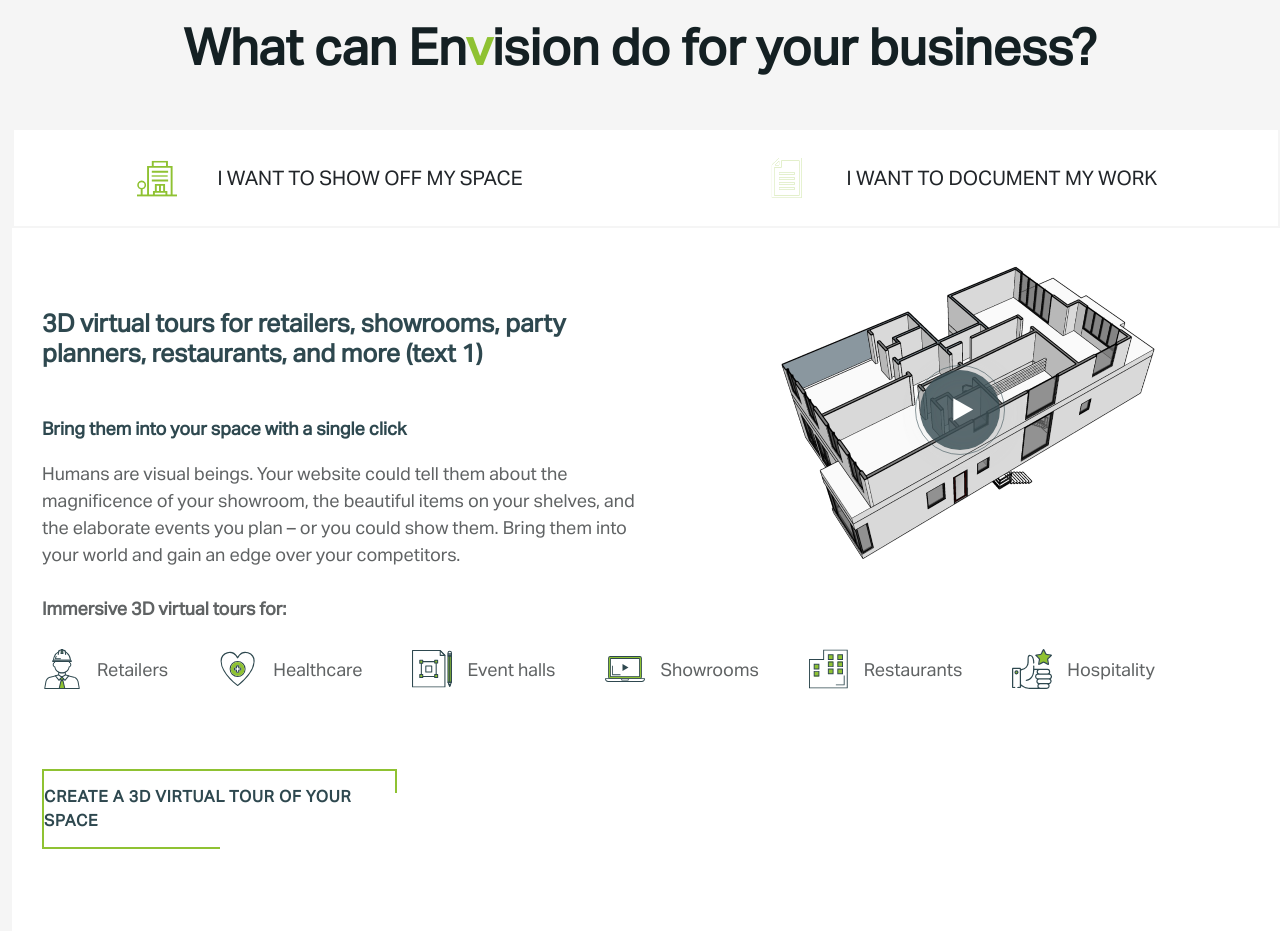
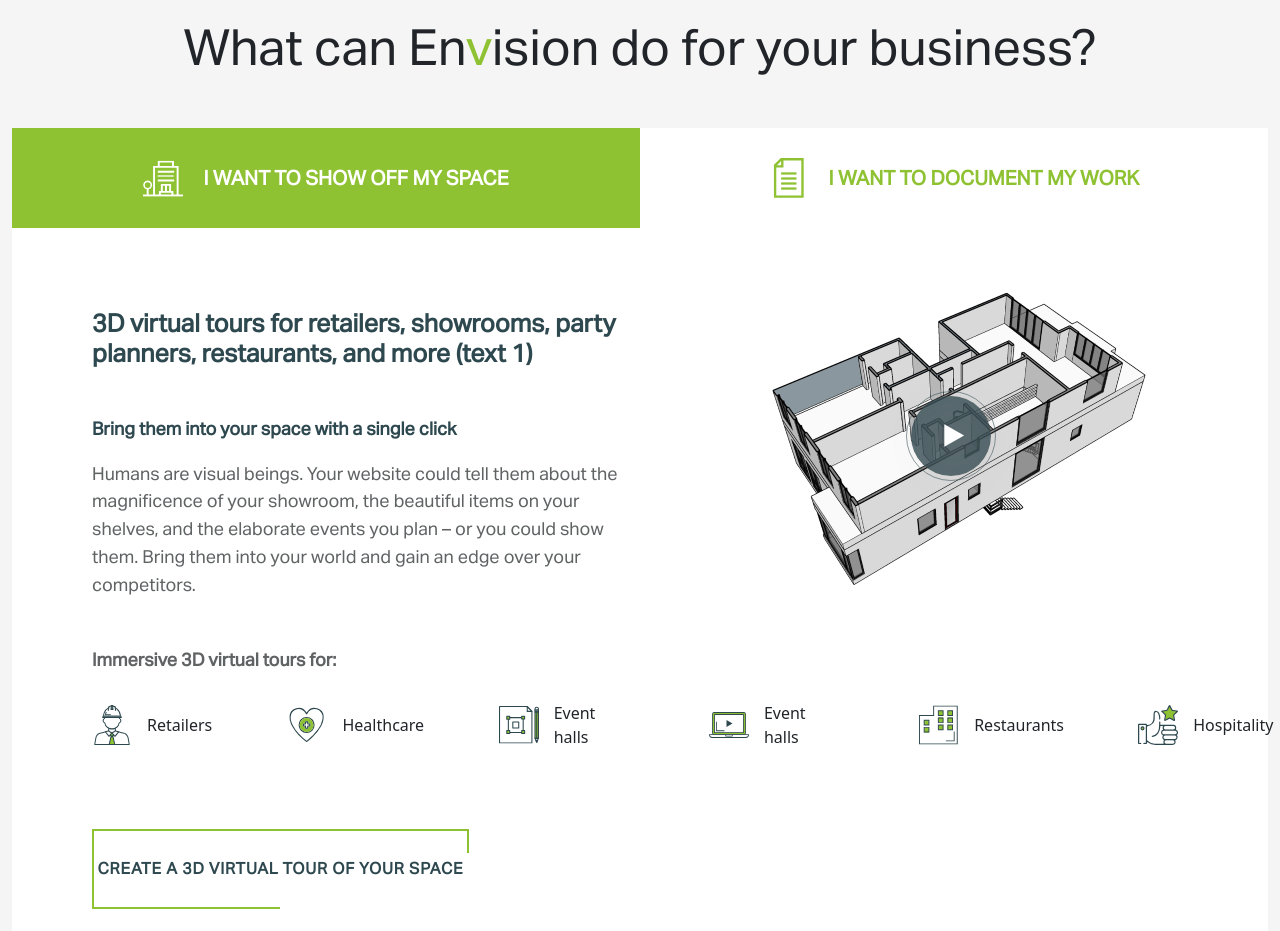
Before and after one commit to Aleksandar-Avramovic/Envision-assignment, a plain HTML site: page index.html in a window 1280 px wide. Shown: the part 1820-2751 px from the top of the page. Drawn offline with nearby package versions, Linux system fonts and the light colour scheme; a script that the page names is missing.

Commit message:
Tab section for desktop finished

```diff
--- a/index.html
+++ b/index.html
@@ -185,30 +185,41 @@
     </section>
 
     <section class="container">
-      <h2 class="text--center">
-        What can En<span>v</span>ision do for your business?
-      </h2>
-      <div class="tabs__content">
+      <h2>What can En<span>v</span>ision do for your business?</h2>
+      <div class="tabs__container">
         <div class="tabs">
-          <div class="tabs__left active">
-            <div class="img-wrapper">
-              <img src="./assets/images/Mask Group 67.svg" alt="building" />
-              <img src="./assets/images/Group67-green.svg" alt="building" " />
-            </div>
-
+          <div class="tabs--left tab active" onclick="changeTab(this, 'tab1')">
+            <img
+              id="tab1Image1"
+              src="./assets/images/Mask Group 67.svg"
+              alt="a building"
+            />
+            <img
+              class="hidden"
+              id="tab1Image2"
+              src="./assets/images/Group67-green.svg"
+              alt="a building"
+            />
             <p>I WANT TO SHOW OFF MY SPACE</p>
           </div>
-          <div class="tabs__right inactive">
-            <div class="img-wrapper">
-              <img src="./assets/images/Mask Group 68.svg" alt="page" />
-              <img src="./assets/images/Group68-white.svg" alt="page" />
-            </div>
-
+          <div class="tabs--right tab" onclick="changeTab(this, 'tab2')">
+            <img
+              id="tab2Image2"
+              src="./assets/images/Mask Group 68.svg"
+              alt="a page"
+            />
+            <img
+              id="tab2Image1"
+              class="hidden"
+              src="./assets/images/Group68-white.svg"
+              alt="a page"
+            />
             <p>I WANT TO DOCUMENT MY WORK</p>
           </div>
         </div>
-        <div class="tabs__col">
-          <div class="tabs__col-left">
+        <div class="tabs__content" id="tab1Content">
+          <div class="content__wrapper">
+            <div class="col-left">
               <h3>
                 3D virtual tours for retailers, showrooms, party planners,
                 restaurants, and more (text 1)
@@ -222,64 +233,52 @@
                 competitors.
               </p>
             </div>
-          <div class="tabs__col-right">
-            <div class="tabs__img--under"></div>
-
+            <div class="col-right">
               <img
-              class="tabs__img--over"
+                id="image-trigger"
                 src="./assets/images/Group 900.svg"
                 alt="play button"
               />
             </div>
           </div>
           <h5>Immersive 3D virtual tours for:</h5>
-        <div class="tabs__logo--wrapper">
-          <div class="tabs__logo">
-            <img src="./assets/images/Mask Group 69.svg" alt="a worker" />
+          <div class="content__logos">
+            <div class="img-wrapper">
+              <img src="./assets/images/Mask Group 69.svg" alt="a builder" />
               <p>Retailers</p>
             </div>
-          <div class="tabs__logo">
+            <div class="img-wrapper">
               <img src="./assets/images/Mask Group 87.svg" alt="a heart" />
               <p>Healthcare</p>
             </div>
-          <div class="tabs__logo">
+            <div class="img-wrapper">
               <img src="./assets/images/Mask Group 54.svg" alt="a hall" />
               <p>Event halls</p>
             </div>
-          <div class="tabs__logo">
-            <img src="./assets/images/Mask Group 49.svg" alt="a screen" />
-            <p>Showrooms</p>
+            <div class="img-wrapper">
+              <img src="./assets/images/Mask Group 49.svg" alt="a monitor" />
+              <p>Event halls</p>
             </div>
-          <div class="tabs__logo">
+            <div class="img-wrapper">
               <img src="./assets/images/Mask Group 59.svg" alt="a building" />
               <p>Restaurants</p>
             </div>
-          <div class="tabs__logo">
+            <div class="img-wrapper">
               <img
                 src="./assets/images/Mask Group 60.svg"
-              alt="a hand and a star"
+                alt="a hand and a green star"
               />
               <p>Hospitality</p>
             </div>
           </div>
-        <div class="tabs__text--bordered">
-          <p>create a 3D virtual tour of your space</p>
+          <div class="text--bordered">
+            <p>Create a 3D virtual tour of your space</p>
           </div>
         </div>
 
-      <div class="tabs__content" style="display: none">
-        <div class="tabs">
-          <div class="tabs__left">
-            <img src="./assets/images/Mask Group 67.svg" alt="building" />
-            <p>I WANT TO SHOW OFF MY SPACE</p>
-          </div>
-          <div class="tabs__right">
-            <img src="./assets/images/Mask Group 68.svg" alt="page" />
-            <p>I WANT TO DOCUMENT MY WORK</p>
-          </div>
-        </div>
-        <div class="tabs__col">
-          <div class="tabs__col-left">
+        <div class="tabs__content hidden" id="tab2Content">
+          <div class="content__wrapper">
+            <div class="col-left">
               <h3>
                 3D virtual tours for retailers, showrooms, party planners,
                 restaurants, and more (text 2)
@@ -293,49 +292,43 @@
                 competitors.
               </p>
             </div>
-          <div class="tabs__col-right">
-            <div class="tabs__img--under"></div>
-
-            <img
-              class="tabs__img--over"
-              src="./assets/images/Group 900.svg"
-              alt="play button"
-              onclick="openPopup()"
-            />
+            <div class="col-right">
+              <img src="./assets/images/Group 900.svg" alt="play button" />
             </div>
           </div>
           <h5>Immersive 3D virtual tours for:</h5>
-        <div class="tabs__logo--wrapper">
-          <div class="tabs__logo">
-            <img src="./assets/images/Mask Group 69.svg" alt="a worker" />
+          <div class="content__logos">
+            <div class="img-wrapper">
+              <img src="./assets/images/Mask Group 69.svg" alt="a builder" />
               <p>Retailers</p>
             </div>
-          <div class="tabs__logo">
+            <div class="img-wrapper">
               <img src="./assets/images/Mask Group 87.svg" alt="a heart" />
               <p>Healthcare</p>
             </div>
-          <div class="tabs__logo">
+            <div class="img-wrapper">
               <img src="./assets/images/Mask Group 54.svg" alt="a hall" />
               <p>Event halls</p>
             </div>
-          <div class="tabs__logo">
-            <img src="./assets/images/Mask Group 49.svg" alt="a screen" />
-            <p>Showrooms</p>
+            <div class="img-wrapper">
+              <img src="./assets/images/Mask Group 49.svg" alt="a monitor" />
+              <p>Event halls</p>
             </div>
-          <div class="tabs__logo">
+            <div class="img-wrapper">
               <img src="./assets/images/Mask Group 59.svg" alt="a building" />
               <p>Restaurants</p>
             </div>
-          <div class="tabs__logo">
+            <div class="img-wrapper">
               <img
                 src="./assets/images/Mask Group 60.svg"
-              alt="a hand and a star"
+                alt="a hand and a green star"
               />
               <p>Hospitality</p>
             </div>
           </div>
-        <div class="tabs__text--bordered">
-          <p>create a 3D virtual tour of your space</p>
+          <div class="text--bordered">
+            <p>Create a 3D virtual tour of your space</p>
+          </div>
         </div>
       </div>
     </section>
@@ -352,7 +345,7 @@
     <script src="./src/js/_hamburgerMenuTrigger.js"></script>
     <script src="./src/js/_scrollingSection.js"></script>
     <script src="./src/js/_stickyHeader.js"></script>
+    <script src="./src/js/_tabChanger.js"></script>
     <script src="./src/js/_videoPopup.js"></script>
-    <script src="./src/js/_tabChanger.js"></script>
   </body>
 </html>
--- a/src/_header.scss
+++ b/src/_header.scss
@@ -73,6 +73,10 @@
             cursor: pointer;
             text-wrap: nowrap;
           }
+
+          a:hover {
+            color: $primary-green;
+          }
         }
       }
     }
--- a/src/_sidebar.scss
+++ b/src/_sidebar.scss
@@ -15,8 +15,8 @@
     display: flex;
     flex-direction: column;
     li {
-      margin-bottom: 10px;
-      margin-top: 10px;
+      margin-bottom: 20px;
+
       letter-spacing: 0.8px;
       a {
         font-size: 30px;
--- a/src/_subHero.scss
+++ b/src/_subHero.scss
@@ -59,7 +59,8 @@
 @media screen and (max-width: 768px) {
   .subHero {
     .subHero__container {
-      display: grid;
+      display: flex;
+      flex-direction: column;
       justify-content: center;
       align-items: center;
       .subHero__wrapper {
--- a/src/_tabs.scss
+++ b/src/_tabs.scss
@@ -1,170 +1,122 @@
-.container {
-  position: relative;
-  .text--center {
-    color: $heading-color;
+h2 {
   font-family: $myFont;
   font-size: 50px;
-    font-weight: bold;
   text-align: center;
   span {
     color: $primary-green;
   }
+  margin-bottom: 50px;
 }
 
-  .tabs__content {
-    position: absolute;
+.tabs__container {
+  min-height: 803px;
   background-color: #fff;
-    min-height: 803px;
-    margin-top: 50px;
+
   .tabs {
-      cursor: pointer;
     display: flex;
-      justify-content: center;
+    .tabs--left,
+    .tabs--right {
       min-height: 100px;
-      border: 2px solid $body-background-color;
-
-      .tabs__left {
       display: flex;
       gap: 20px;
       justify-content: center;
       align-items: center;
-        width: 100%;
+      background-color: #fff;
+      width: 50%;
+      cursor: pointer;
+
       p {
         font-family: $myFont;
+        font-weight: bold;
         font-size: 20px;
-          text-transform: uppercase;
-          margin-left: 20px;
+        color: $primary-green;
+      }
     }
 
+    .tabs--left.active,
+    .tabs--right.active {
+      background-color: $primary-green;
+      p {
+        color: #fff;
+      }
+    }
+  }
+
+  .tabs__content {
+    .content__wrapper {
+      display: flex;
+    }
+    min-height: 703px;
+    .col-left {
+      width: 50%;
+      padding: 80px 0 50px 80px;
+      h3 {
+        font-family: $myFont;
+        font-size: 25px;
+        font-weight: bold;
+        color: $header-background-color;
+        margin-bottom: 50px;
+      }
+      h4 {
+        font-family: $myFont;
+        font-size: 18px;
+        font-weight: 700;
+        color: $header-background-color;
+        margin-bottom: 20px;
+      }
+      p {
+        color: #606364;
+        font-family: $myFont;
+        font-size: 18px;
+        line-height: 1.55;
+      }
+    }
+
+    .col-right {
+      background-image: url("../assets/images/Group 908.png");
+      background-repeat: no-repeat;
+      background-position: center;
+      width: 50%;
+      display: flex;
+      justify-content: center;
+      align-items: center;
+      img {
+        cursor: pointer;
+      }
+    }
+
+    h5 {
+      color: #606364;
+      font-family: $myFont;
+      font-size: 18px;
+      font-weight: 700;
+      padding-left: 80px;
+      margin-bottom: 30px;
+    }
+
+    .content__logos {
+      display: flex;
+      justify-content: flex-start;
+      gap: 80px;
+      padding-left: 80px;
+      margin-bottom: 80px;
       .img-wrapper {
-          position: relative;
-          width: 40px;
-          height: 40px;
+        display: flex;
+        align-items: center;
+        gap: 15px;
         img {
-            position: absolute;
-            top: 0;
-            left: 0;
           width: 40px;
           height: 40px;
         }
       }
     }
 
-      .tabs__right {
-        display: flex;
-        gap: 20px;
-        justify-content: center;
-        align-items: center;
-        width: 100%;
-        p {
-          font-family: $myFont;
-          font-size: 20px;
-          text-transform: uppercase;
-          margin-left: 20px;
-        }
-
-        .img-wrapper {
-          position: relative;
-          width: 40px;
-          height: 40px;
-          img {
-            position: absolute;
-            top: 0;
-            left: 0;
-            width: 40px;
-            height: 40px;
-          }
-        }
-      }
-    }
-
-    .tabs__col {
-      display: flex;
-
-      .tabs__col-left {
-        width: 50%;
-        text-align: left;
-        padding: 80px 0 30px 30px;
-        h3 {
-          margin-bottom: 50px;
-          font-size: 25px;
-          font-family: $myFont;
-          color: $header-background-color;
-          font-weight: bold;
-        }
-        h4 {
-          margin-bottom: 20px;
-          font-size: 18px;
-          font-family: $myFont;
-          font-weight: 600;
-          color: $header-background-color;
-        }
-        p {
-          font-size: 18px;
-          font-family: $myFont;
-          color: #606364;
-        }
-      }
-
-      .tabs__col-right {
-        background-image: url("../assets/images/Group\ 908.png");
-        background-repeat: no-repeat;
-        background-position: center;
-        width: 50%;
-        position: relative;
-        text-align: center;
-
-        .tabs__img--over {
-          position: absolute;
-          left: 50%;
-          top: 50%;
-          transform: translate(-50%, -50%);
-          max-width: 100%;
-          max-height: 100%;
-          cursor: pointer;
-        }
-      }
-    }
-
-    h5 {
-      font-family: $myFont;
-      font-weight: 600;
-      font-size: 18px;
-      color: #606364;
-      text-align: left;
-      padding-left: 30px;
-    }
-
-    .tabs__logo--wrapper {
-      display: flex;
-      gap: 50px;
-      padding: 30px 80px 80px 30px;
-
-      .tabs__logo {
-        display: flex;
-        gap: 15px;
-        align-items: center;
-
-        img {
-          width: 40px;
-          height: 40px;
-        }
-
-        p {
-          font-size: 18px;
-          font-family: $myFont;
-          color: #606364;
-          text-align: left;
-          text-wrap: nowrap;
-        }
-      }
-    }
-
-    .tabs__text--bordered {
+    .text--bordered {
       position: relative;
       margin-left: 30px;
-      max-width: 28%;
+      max-width: 30%;
       min-height: 80px;
+      margin-left: 80px;
       display: flex;
       justify-content: center;
       align-items: center;
@@ -175,18 +127,19 @@
         letter-spacing: 0.8px;
         font-weight: bold;
         color: $header-background-color;
+        font-size: 16px;
       }
     }
 
-    .tabs__text--bordered::before,
-    .tabs__text--bordered::after {
+    .text--bordered::before,
+    .text--bordered::after {
       content: "";
       position: absolute;
-      height: 3px;
+      height: 4px;
       background-color: #fff;
     }
 
-    .tabs__text--bordered::before {
+    .text--bordered::before {
       right: -3px;
       bottom: -3px;
       width: 4px;
@@ -194,10 +147,14 @@
       background-color: #fff;
     }
 
-    .tabs__text--bordered::after {
+    .text--bordered::after {
       width: 50%;
       bottom: -3px;
       right: 0;
     }
   }
 }
+
+.hidden {
+  display: none;
+}
--- a/src/main.scss
+++ b/src/main.scss
@@ -11,3 +11,4 @@
 @import "./scrollingSection";
 @import "./sidebar";
 @import "./tabs";
+@import "./videoPopup";
```
Also changed, not shown: src/js/_tabChanger.js (+24 -0 lines), build/main.css, src/_videoPopup.scss (added), src/js/_videoPopup.js (added), 1 other file. Lines whose indentation alone changed are shown as unchanged.
